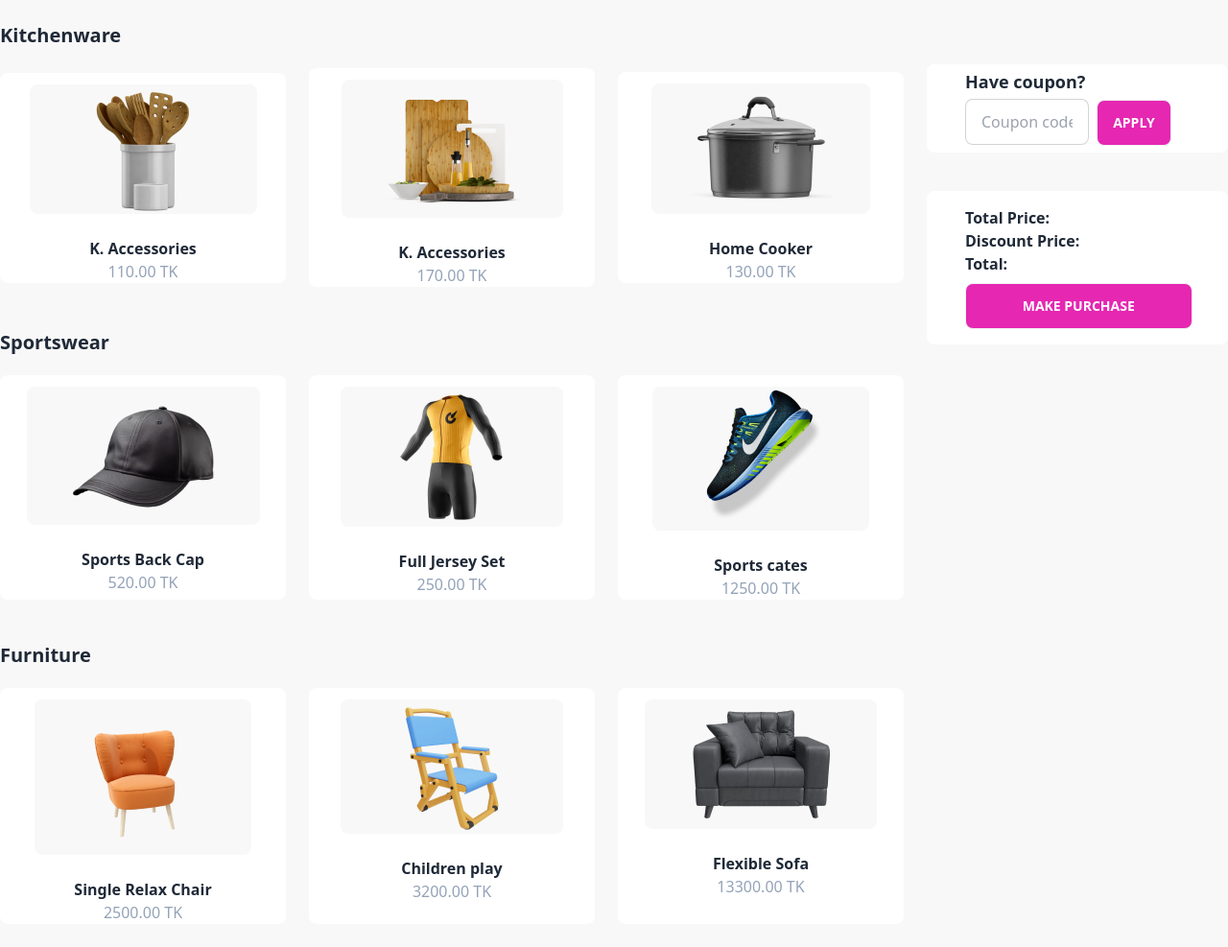
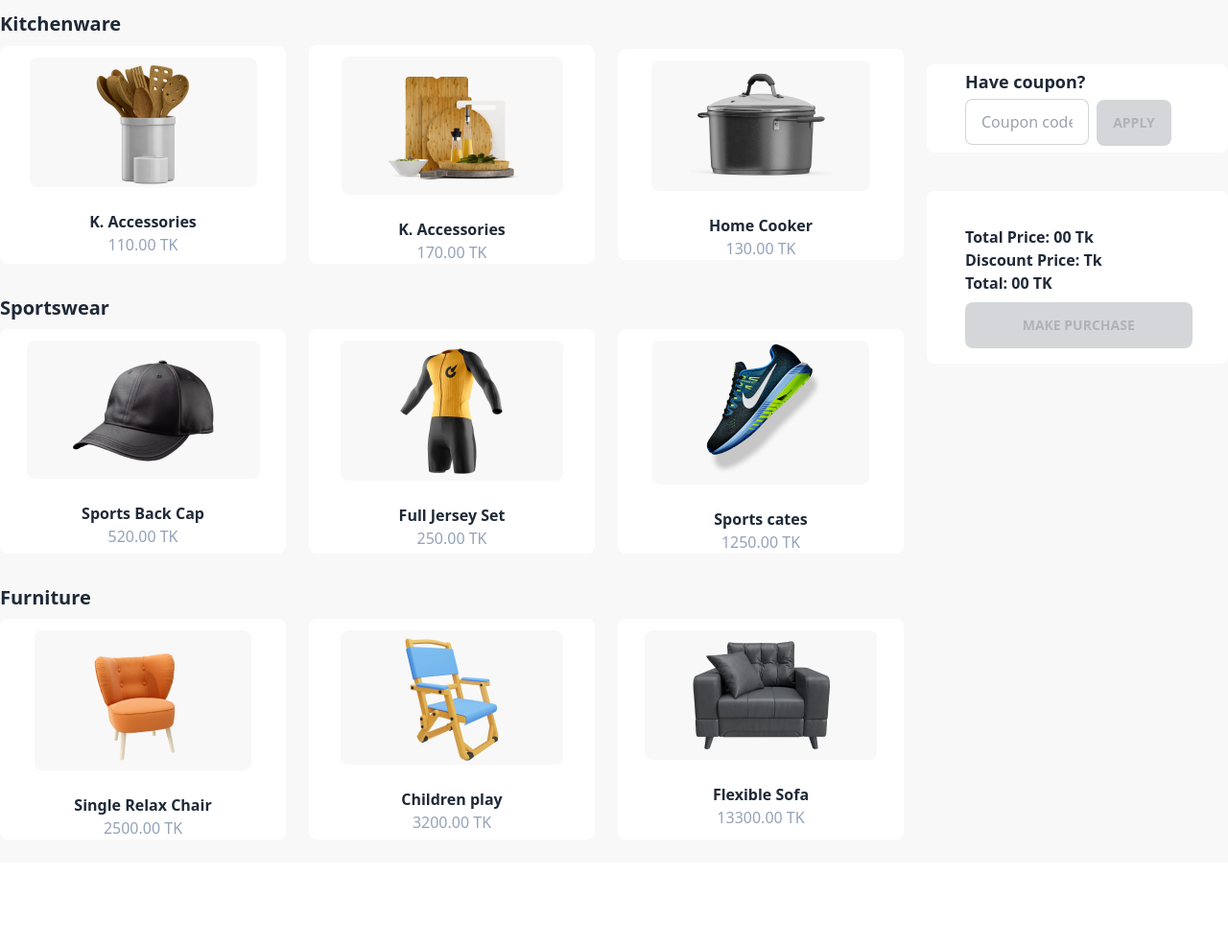
Before and after one commit to sahariar8/sell_cart, a plain HTML site: page index.html in a window 1280 px wide. Shown: the part 677-1664 px from the top of the page at 96% size. After the commit the page ends 1576 px from the top, so only its background shows below. Drawn offline with nearby package versions, Linux system fonts and the light colour scheme.

Commit message:
2nd commit

```diff
--- a/index.html
+++ b/index.html
@@ -23,15 +23,15 @@
     </header>
     <main>
         <section class="max-w-screen-2xl m-auto bg-[#F8F8F8;]">
-            <div class="flex flex-col lg:flex-row max-w-screen-xl m-auto pt-10">
-
+            <div class="flex flex-col lg:flex-row max-w-screen-xl m-auto pt-10 ">
                 <div class="w-3/4">
                     <div>
-                        <h1 class="text-xl py-5 font-semibold">Kitchenware</h1>
+                        <h1 class="text-xl py-2 font-semibold">Kitchenware</h1>
                     </div>
                     <div>
                         <div class="grid grid-cols-1 md:grid-cols-2 lg:grid-cols-3 gap-6 items-center">
-                            <div class="bg-white text-center rounded-lg mb-6 md:mx-0 ">
+                            <div class="bg-white text-center rounded-lg mb-6">
+                                <button onclick="btn(this)">
                                     <div class="flex justify-center">
                                         <img src="images/prod1.png" alt="" class=" bg-[#F8F8F8;] px-10 md:px-16 my-3 rounded-lg">
                                     </div>
@@ -42,10 +42,12 @@
                                         <img src="images/empty.svg" alt="">
                                         <img src="images/empty.svg" alt="">
                                     </div>
-                                <button class="text-base font-semibold mt-1">K. Accessories</button>
-                                <p class="text-slate-400">110.00 TK</p>
+                                        <p class="text-base font-semibold mt-1" >K. Accessories</p>
+                                        <p class="text-slate-400 pb-2">110.00 TK</p>
+                                </button>
                             </div>
                             <div class="bg-white text-center rounded-lg mb-6">
+                                <button onclick="btn(this)">
                                     <div class="flex justify-center">
                                         <img src="images/prod2.png" alt="" class=" bg-[#F8F8F8;] px-10 md:px-10 my-3 rounded-lg">
                                     </div>
@@ -56,10 +58,12 @@
                                         <img src="images/empty.svg" alt="">
                                         <img src="images/empty.svg" alt="">
                                     </div>
-                                <button class="text-base font-semibold mt-1">K. Accessories</button>
+                                        <p class="text-base font-semibold mt-1">K. Accessories</p>
                                         <p class="text-slate-400">170.00 TK</p>
+                                </button>
                             </div>
                             <div class="bg-white text-center rounded-lg mb-6">
+                                <button onclick="btn(this)">
                                     <div class="flex justify-center">
                                         <img src="images/prod3.png" alt="" class=" bg-[#F8F8F8;] px-10 md:px-10 my-3 rounded-lg">
                                     </div>
@@ -70,15 +74,17 @@
                                         <img src="images/empty.svg" alt="">
                                         <img src="images/empty.svg" alt="">
                                     </div>
-                                <button class="text-base font-semibold mt-1">Home Cooker</button>
+                                        <p class="text-base font-semibold mt-1">Home Cooker</p>
                                         <p class="text-slate-400">130.00 TK</p>
+                                </button>
                             </div>
                         </div>
                         <div>
-                            <h1 class="text-xl py-5 font-semibold">Sportswear</h1>
+                            <h1 class="text-xl py-2 font-semibold">Sportswear</h1>
                         </div>
                         <div class="grid grid-cols-1 md:grid-cols-2 lg:grid-cols-3 gap-6">
                             <div class="bg-white text-center rounded-lg mb-6">
+                                <button onclick="btn(this)">
                                 <div class="flex justify-center">
                                     <img src="images/prod4.png" alt="" class=" bg-[#F8F8F8;] px-6 py-2 md:px-10 my-3 rounded-lg">
                                 </div>
@@ -89,10 +95,12 @@
                                     <img src="images/empty.svg" alt="">
                                     <img src="images/empty.svg" alt="">
                                 </div>
-                                <button class="text-base font-semibold mt-1">Sports Back Cap</button>
+                                <p class="text-base font-semibold mt-1">Sports Back Cap</p>
                                 <p class="text-slate-400">520.00 TK</p>
+                                </button>
                             </div>
                             <div class="bg-white text-center rounded-lg mb-6">
+                                <button onclick="btn(this)">
                                 <div class="flex justify-center">
                                     <img src="images/prod5.png" alt="" class=" bg-[#F8F8F8;] px-10 md:px-14 my-3 rounded-lg">
                                 </div>
@@ -103,10 +111,12 @@
                                     <img src="images/empty.svg" alt="">
                                     <img src="images/empty.svg" alt="">
                                 </div>
-                                <button class="text-base font-semibold mt-1">Full Jersey Set</button>
+                                <p class="text-base font-semibold mt-1">Full Jersey Set</p>
                                 <p class="text-slate-400">250.00 TK</p>
+                                </button>
                             </div>
                             <div class="bg-white text-center rounded-lg mb-6">
+                                <button onclick="btn(this)">
                                 <div class="flex justify-center">
                                     <img src="images/prod6.png" alt="" class=" bg-[#F8F8F8;] px-6 md:px-10 my-3 rounded-lg">
                                 </div>
@@ -117,17 +127,19 @@
                                     <img src="images/empty.svg" alt="">
                                     <img src="images/empty.svg" alt="">
                                 </div>
-                                <button class="text-base font-semibold mt-1">Sports cates</button>
+                                <p class="text-base font-semibold mt-1">Sports cates</p>
                                 <p class="text-slate-400">1250.00 TK</p>
+                                </button>
                             </div>
                         </div>
                         <div>
-                            <h1 class="text-xl py-5 font-semibold">Furniture</h1>
+                            <h1 class="text-xl py-2 font-semibold">Furniture</h1>
                         </div>
                         <div class="grid grid-cols-1 md:grid-cols-2 lg:grid-cols-3 gap-6">
                             <div class="bg-white text-center rounded-lg mb-6">
+                                <button onclick="btn(this)">
                                 <div class="flex justify-center">
-                                    <img src="images/prod7.png" alt="" class=" bg-[#F8F8F8;] px-6 py-2 md:px-10 my-3 rounded-lg">
+                                    <img src="images/prod7.png" alt="" class=" bg-[#F8F8F8;] px-6  md:px-10 my-3 rounded-lg">
                                 </div>
                                 <div class="flex justify-center mt-2">
                                     <img src="images/Frame.svg" alt="">
@@ -136,10 +148,12 @@
                                     <img src="images/empty.svg" alt="">
                                     <img src="images/empty.svg" alt="">
                                 </div>
-                                <button class="text-base font-semibold mt-1">Single Relax Chair</button>
+                                <p class="text-base font-semibold mt-1">Single Relax Chair</p>
                                 <p class="text-slate-400">2500.00 TK</p>
+                                </button>
                             </div>
                             <div class="bg-white text-center rounded-lg mb-6">
+                                <button onclick="btn(this)">
                                 <div class="flex justify-center">
                                     <img src="images/prod8.png" alt="" class=" bg-[#F8F8F8;] px-10 md:px-14 my-3 rounded-lg">
                                 </div>
@@ -150,10 +164,12 @@
                                     <img src="images/empty.svg" alt="">
                                     <img src="images/empty.svg" alt="">
                                 </div>
-                                <button class="text-base font-semibold mt-1">Children play</button>
+                                <p class="text-base font-semibold mt-1">Children play</p>
                                 <p class="text-slate-400">3200.00 TK</p>
+                            </button>
                             </div>
                             <div class="bg-white text-center rounded-lg mb-6">
+                                <button onclick="btn(this)">
                                 <div class="flex justify-center">
                                     <img src="images/prod9.png" alt="" class=" bg-[#F8F8F8;] px-6 md:px-10 my-3 rounded-lg">
                                 </div>
@@ -164,8 +180,9 @@
                                     <img src="images/empty.svg" alt="">
                                     <img src="images/empty.svg" alt="">
                                 </div>
-                                <button class="text-base font-semibold mt-1">Flexible Sofa</button>
+                                <p class="text-base font-semibold mt-1">Flexible Sofa</p>
                                 <p class="text-slate-400">13300.00 TK</p>
+                                </button>
                             </div>
                         </div>
                     </div>
@@ -173,14 +190,34 @@
                 <div class="md:w-1/4 md:pt-16 md:ml-6 w-3/4 pt-8">
                    <div class="bg-white rounded-lg md:px-4 md:pl-10 pl-4">
                         <h1  class="text-lg font-semibold py-1">Have coupon?</h1>
-                        <input type="text" class="w-2/4 mr-1 input input-bordered mb-2" placeholder="Coupon code">
-                        <button class="btn bg-[#E527B2;] text-white hover:bg-purple-800">Apply</button>
+                        <input type="text" class="w-2/4 mr-1 input input-bordered mb-2" placeholder="Coupon code" id="field">
+                        <button class="btn bg-[#E527B2;] text-white hover:bg-purple-800 btn-disabled" id="cupon">Apply</button>
                    </div>
-                   <div class="bg-white rounded-lg md:px-4 md:pl-10 mt-10 font-semibold py-4 pl-4">
-                        <p>Total Price:</p>
-                        <p>Discount Price:</p>
-                        <p>Total:</p>
-                        <button class="mt-2 btn bg-[#E527B2;] text-white w-11/12  hover:bg-purple-800">Make Purchase</button>
+                   <div class="bg-white rounded-lg md:px-4 md:pl-10 mt-10 py-4 pl-4">
+                    <table id="cart">
+
+                    </table>
+                        <div class="font-semibold pt-5">
+                            <p>Total Price:<span id="total"> 00 </span> Tk</p>
+                            <p>Discount Price: <span id="discount"></span> Tk</p>
+                            <p>Total: <span id="afterDiscount">00</span> TK</p>
+                            <button class="mt-2 btn bg-[#E527B2;] text-white w-11/12  hover:bg-purple-800 btn-disabled" id="purchase" onclick="my_modal_5.showModal()">Make Purchase</button>
+                            <!-- Open the modal using ID.showModal() method -->
+
+                                <dialog id="my_modal_5" class="modal modal-bottom sm:modal-middle">
+                                <form method="dialog" class="modal-box text-center">
+                                    <div class="flex justify-center">
+                                        <img src="images/congo.png" alt="">
+                                    </div>
+                                    <p class="py-4 text-4xl font-bold">Congratulations</p>
+                                    <p class="text-slate-400 ">Your Purchase the product</p>
+                                    <div class="modal-action flex justify-center">
+                                    <!-- if there is a button in form, it will close the modal -->
+                                    <button class="btn bg-[#E527B2;] text-white hover:bg-purple-800" id="home">Go Home</button>
+                                    </div>
+                                </form>
+                                </dialog>
+                        </div>
                    </div>
                 </div>
 
@@ -192,7 +229,6 @@
     <footer>
 
     </footer>
-    <script src="js/function.js"></script>
     <script src="js/cart.js"></script>
 </body>
 </html>
--- a/js/cart.js
+++ b/js/cart.js
@@ -0,0 +1,61 @@
+let count = 0;
+let sum = 0;
+function btn(target){
+    const find = target.children[2].innerText;
+
+    const find2 = target.children[3].innerText;
+    const intFindValue = parseInt(find2);
+    //
+
+   const cart = document.getElementById("cart");
+   const element = document.createElement("tr");
+   element.innerHTML =`<td>${(count+=1)}.</td>
+                       <td>${find}</td>`
+                       ;
+    cart.appendChild(element);
+
+    //
+    const tPrice = document.getElementById("total");
+    const tvalue = tPrice.innerText;
+    const intvalue = parseInt(tvalue);
+
+    //
+    const total = intvalue + intFindValue;
+    // const total = parseInt(intvalue) + intFindValue;
+    tPrice.innerText = total.toFixed(2);
+
+     //TOTAL PRICE WITHOT DISCOUNT
+     document.getElementById("afterDiscount").innerText = tPrice.innerText;
+
+    //
+    if(tPrice.innerText > 0){
+        const btn = document.getElementById("purchase");
+        btn.classList.remove("btn-disabled")
+    }
+    if(tPrice.innerText > 200){
+        const cupon = document.getElementById("cupon");
+        cupon.classList.remove("btn-disabled");
+    }
+      document.getElementById("cupon").addEventListener("click",function(e){
+        //input Field catch
+        const inputValue = document.getElementById("field").value;
+            if(inputValue === "SELL200"){
+                const discount = tPrice.innerText * .2;
+                document.getElementById("discount").innerText = discount.toFixed(2);
+                const afterDiscountPrice = tPrice.innerText - discount;
+                document.getElementById("afterDiscount").innerText = afterDiscountPrice.toFixed(2);
+        }
+        else
+        {
+            alert("Please Enter Valid Promo Code");
+            document.getElementById("field").value = "";
+
+        }
+
+  })
+  document.getElementById("home").addEventListener("click", function(){
+    location.reload();
+  })
+
+
+}
```
Also changed, not shown: js/function.js (deleted). Lines whose indentation alone changed are shown as unchanged.
